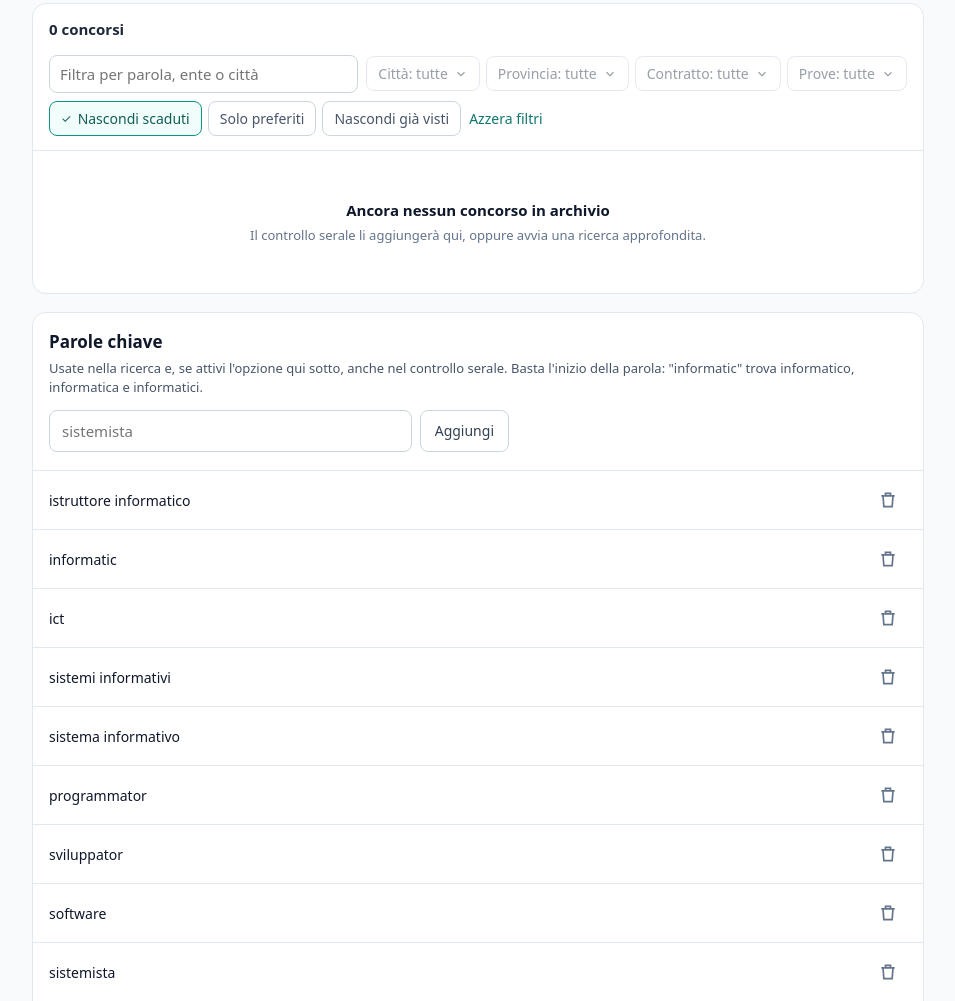
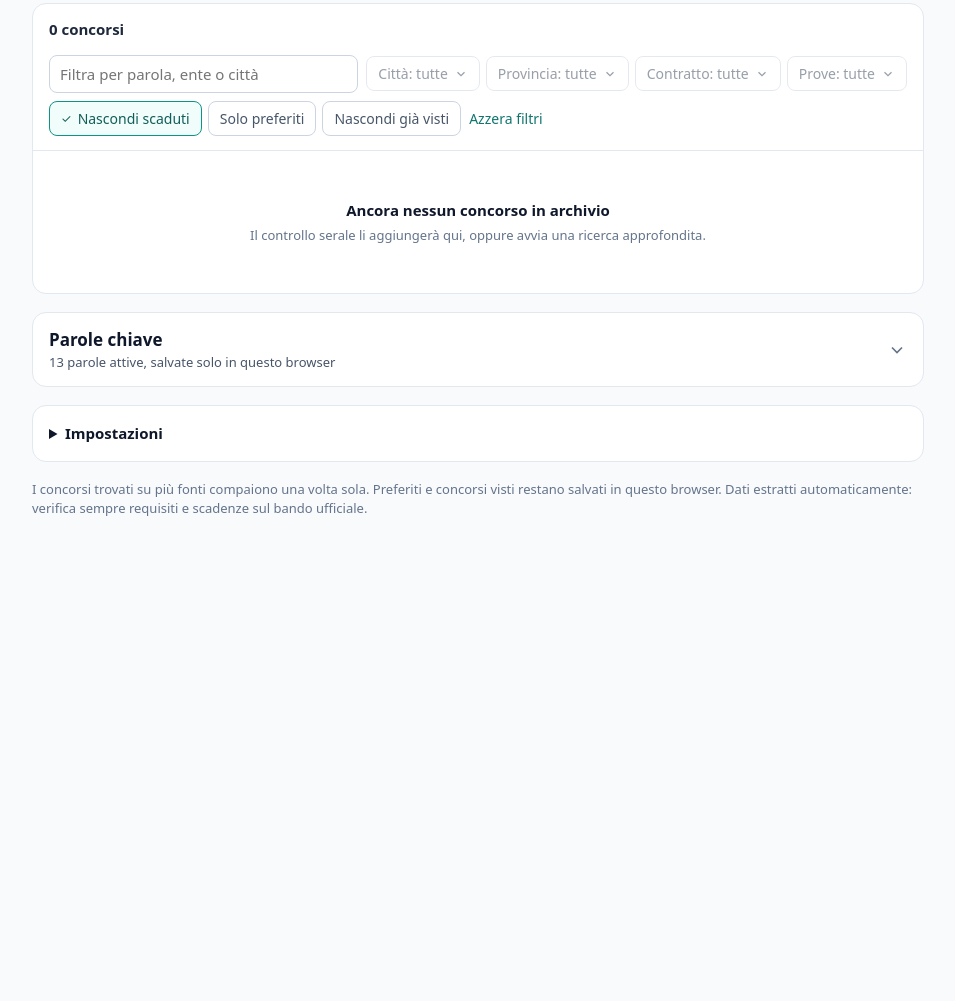
Before and after one commit to mikedess14/radar-concorsi, a plain HTML site: page index.html in a window 1280 px wide. Shown: the part 607-1608 px from the top of the page, without its empty margins (162-1117 px from the left). After the commit the page ends 1166 px from the top, so only its background shows below. Drawn offline with Linux system fonts and the light colour scheme.

Commit message:
Update index.html

```diff
--- a/index.html
+++ b/index.html
@@ -146,6 +146,13 @@
   .kwadd input { flex:1; padding:9px 12px; border:1px solid var(--slate-300); border-radius:var(--radius); font:inherit; }
   .kwfoot { display:flex; justify-content:space-between; flex-wrap:wrap; gap:8px; align-items:center; padding:12px 16px; border-top:1px solid var(--slate-200); font-size:13px; color:var(--slate-600); }
   .sezione { margin-top:18px; }
+  .kwhead { width:100%; display:flex; justify-content:space-between; align-items:center; gap:10px; padding:14px 16px;
+    border:0; background:none; text-align:left; font:inherit; color:inherit; border-radius:14px; }
+  .kwhead:hover { background:var(--slate-50); }
+  .kwhead .t { display:block; font-size:17px; font-weight:600; color:var(--slate-900); }
+  .kwhead .s { display:block; font-size:13px; color:var(--slate-600); font-weight:400; }
+  .kwhead svg { width:20px; height:20px; flex-shrink:0; color:var(--slate-500); transition:transform .15s; }
+  .kwhead[aria-expanded=true] svg { transform:rotate(180deg); }
   .sezione h2 { margin:0; font-size:17px; font-weight:600; }
   details summary { cursor:pointer; font-weight:600; font-size:15px; }
   .campo { display:flex; flex-direction:column; gap:4px; margin-top:12px; font-size:14px; }
@@ -180,7 +187,7 @@
     </select>
 
     <p class="lbl">Parole chiave</p>
-    <div class="kwlink"><span id="kwcount"></span><a href="#parole">Gestisci parole chiave ↓</a></div>
+    <div class="kwlink"><span id="kwcount"></span><a href="#parole" id="kwapri">Gestisci parole chiave ↓</a></div>
 
     <p class="lbl">Ambito</p>
     <div class="chips" id="ambiti"></div>
@@ -209,9 +216,15 @@
   </section>
 
   <section class="card sezione" id="parole" aria-labelledby="t-parole">
-    <div class="pad" style="padding-bottom:12px">
-      <h2 id="t-parole">Parole chiave</h2>
-      <p class="nota" style="margin:4px 0 0">Usate nella ricerca e, se attivi l'opzione qui sotto, anche nel controllo serale. Basta l'inizio della parola: "informatic" trova informatico, informatica e informatici.</p>
+    <h2 id="t-parole" style="margin:0">
+      <button type="button" class="kwhead" id="kwtoggle" aria-expanded="false" aria-controls="kwcorpo">
+        <span><span class="t">Parole chiave</span><span class="s" id="kwsommario"></span></span>
+        <svg viewBox="0 0 24 24" fill="none" stroke="currentColor" stroke-width="2" aria-hidden="true"><path d="M6 9l6 6 6-6"/></svg>
+      </button>
+    </h2>
+    <div id="kwcorpo" hidden>
+    <div class="pad" style="padding-top:0;padding-bottom:12px">
+      <p class="nota" style="margin:0">Usate nella ricerca e, se attivi l'opzione qui sotto, anche nel controllo serale. Basta l'inizio della parola: "informatic" trova informatico, informatica e informatici.</p>
       <div class="kwadd">
         <input type="text" id="kwin" placeholder="sistemista" aria-label="Nuova parola chiave">
         <button class="btn outline" type="button" id="kwadd">Aggiungi</button>
@@ -222,6 +235,8 @@
     <div class="kwfoot">
       <label style="display:flex;gap:8px;align-items:center"><input type="checkbox" id="kwsync"> Usale anche nel controllo serale</label>
       <span id="kwstato"></span>
+      <button class="linkbtn" type="button" id="kwchiudi">Chiudi</button>
+    </div>
     </div>
   </section>
 
@@ -440,11 +455,22 @@ function disegnaParole() {
     : lista.length ? lista.map((p, i) => `<div class="kwrow"><span>${esc(p)}</span>
         <button type="button" class="icon" data-kwdel="${i}" aria-label="Elimina ${esc(p)}">${ICONE.cestino}</button></div>`).join("")
     : '<p class="nota" style="padding:10px 16px;margin:0">Nessuna parola chiave. Aggiungine una qui sopra.</p>';
+  const n = lista.length;
+  $("kwsommario").textContent = !parolePronte ? "Carico le parole chiave…"
+    : `${n === 1 ? "1 parola attiva" : n + " parole attive"}, ${pref.sincronizza && puoScrivere() ? "usate anche nel controllo serale" : "salvate solo in questo browser"}`;
   const sync = $("kwsync");
   sync.checked = pref.sincronizza && puoScrivere();
   sync.disabled = !puoScrivere();
   sync.parentElement.title = puoScrivere() ? "" : "Per salvarle nel repository aggiungi la chiave di accesso nelle impostazioni";
   if (!puoScrivere() && !$("kwstato").textContent) statoParole("Salvate solo in questo browser. Per usarle anche la sera aggiungi la chiave di accesso nelle impostazioni.");
+}
+
+function apriParole(aperta, scorri = false) {
+  $("kwcorpo").hidden = !aperta;
+  $("kwtoggle").setAttribute("aria-expanded", String(aperta));
+  if (aperta && scorri) $("parole").scrollIntoView({ behavior: "smooth", block: "start" });
+  if (aperta) setTimeout(() => $("kwin").focus({ preventScroll: true }), 300);
+  if (!aperta && scorri) $("parole").scrollIntoView({ behavior: "smooth", block: "nearest" });
 }
 
 function aggiungiParola() {
@@ -864,6 +890,9 @@ $("vai").addEventListener("click", () => {
   $("risultati").scrollIntoView({ behavior: "smooth", block: "start" });
 });
 $("kwadd").addEventListener("click", aggiungiParola);
+$("kwtoggle").addEventListener("click", () => apriParole($("kwcorpo").hidden));
+$("kwchiudi").addEventListener("click", () => apriParole(false, true));
+$("kwapri").addEventListener("click", (e) => { e.preventDefault(); apriParole(true, true); });
 $("kwin").addEventListener("keydown", (e) => { if (e.key === "Enter") aggiungiParola(); });
 $("kwin").addEventListener("input", () => ($("kwerr").textContent = ""));
 $("kwsync").addEventListener("change", (e) => {
```
